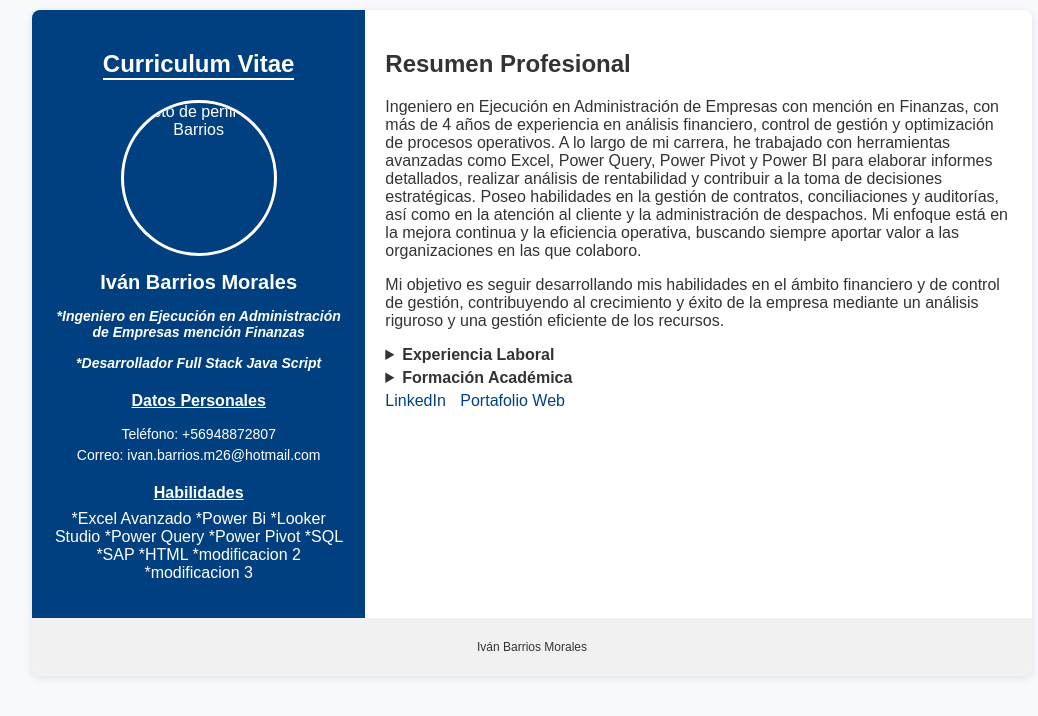
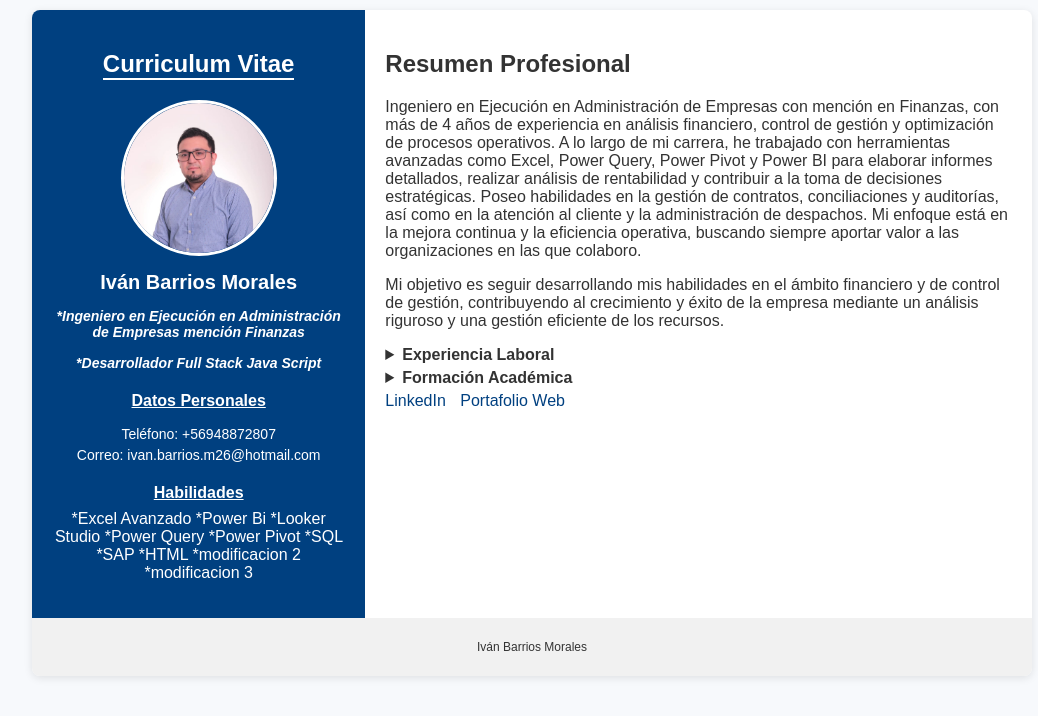
Before and after one commit to creasone/Prueba1, a plain HTML site: page index.html in a window 1280 px wide. Shown: the whole page, without its empty margins (108-1146 px from the left). Drawn offline with Linux system fonts and the light colour scheme.

Commit message:
actualizando

```diff
--- a/index.html
+++ b/index.html
@@ -11,7 +11,7 @@
     <aside>
       <h1>Curriculum Vitae</h1>
       <div class="photo">
-        <img src="" alt="Foto de perfil Iván Barrios" />
+        <img src="./Assets/Imgs/Formal -trabajo 20240327.jpg" alt="Foto de perfil Iván Barrios" />
       </div>
       <h2>Iván Barrios Morales</h2>
       <h3>*Ingeniero en Ejecución en Administración de Empresas mención Finanzas</h3>
```
